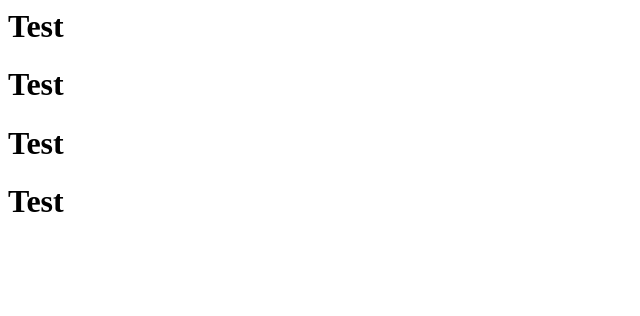
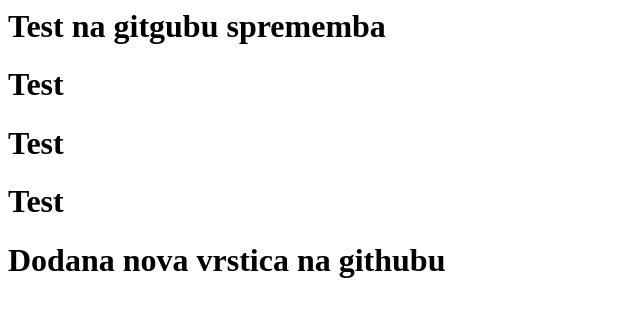
Before and after one commit to smrkii/NewTutorial, a plain HTML site: page index.html in a window 1280 px wide. Shown: the whole page, without its empty margins (0-640 px from the left). Drawn offline with Linux system fonts and the light colour scheme.

Commit message:
Update index.html
Update na githubu.

```diff
--- a/index.html
+++ b/index.html
@@ -1,8 +1,9 @@
 <html>
 <body>
+<h1>Test na gitgubu sprememba</h1>
 <h1>Test</h1>
 <h1>Test</h1>
 <h1>Test</h1>
-<h1>Test</h1>
+<h1>Dodana nova vrstica na githubu</h1>
 </body>
 </html>
```
